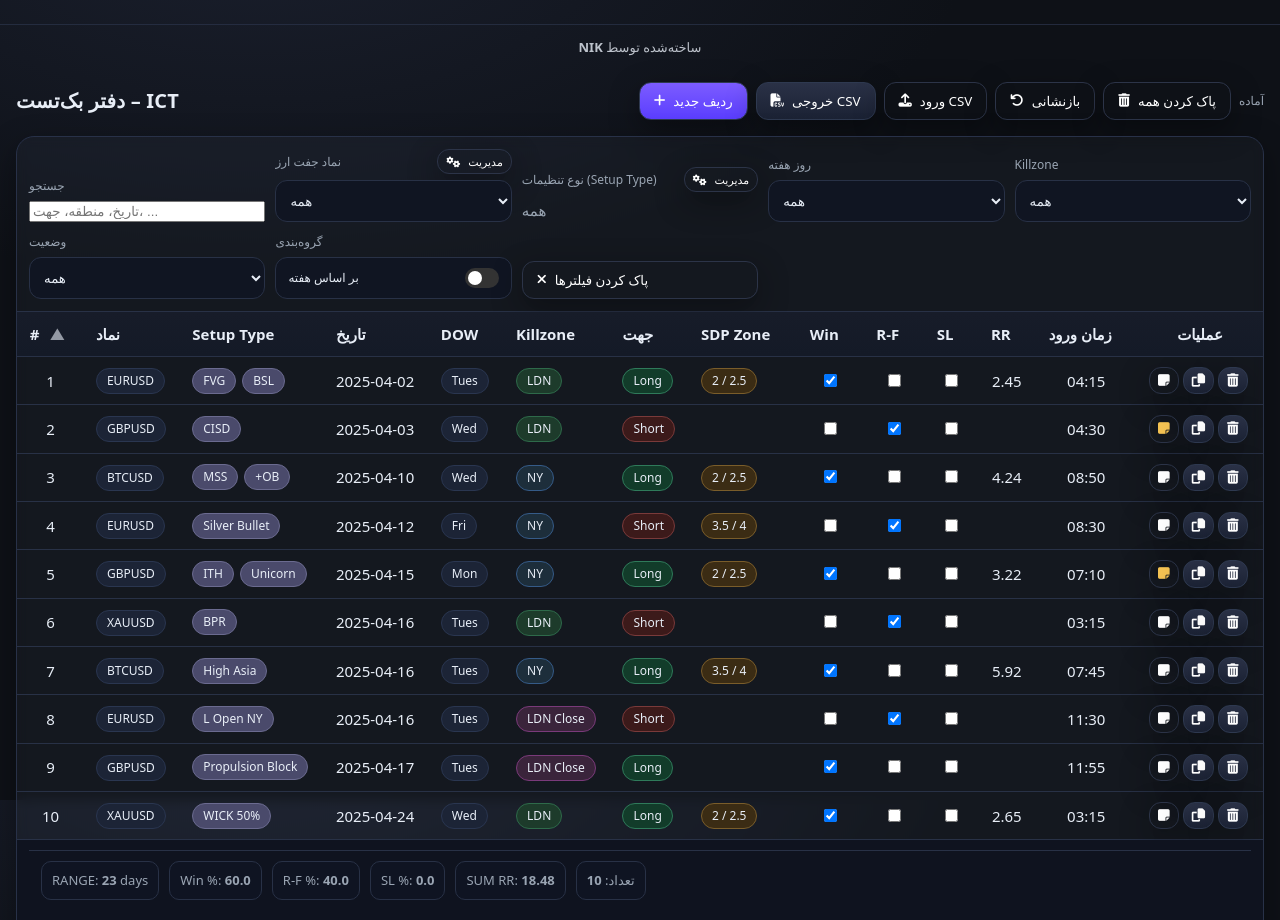
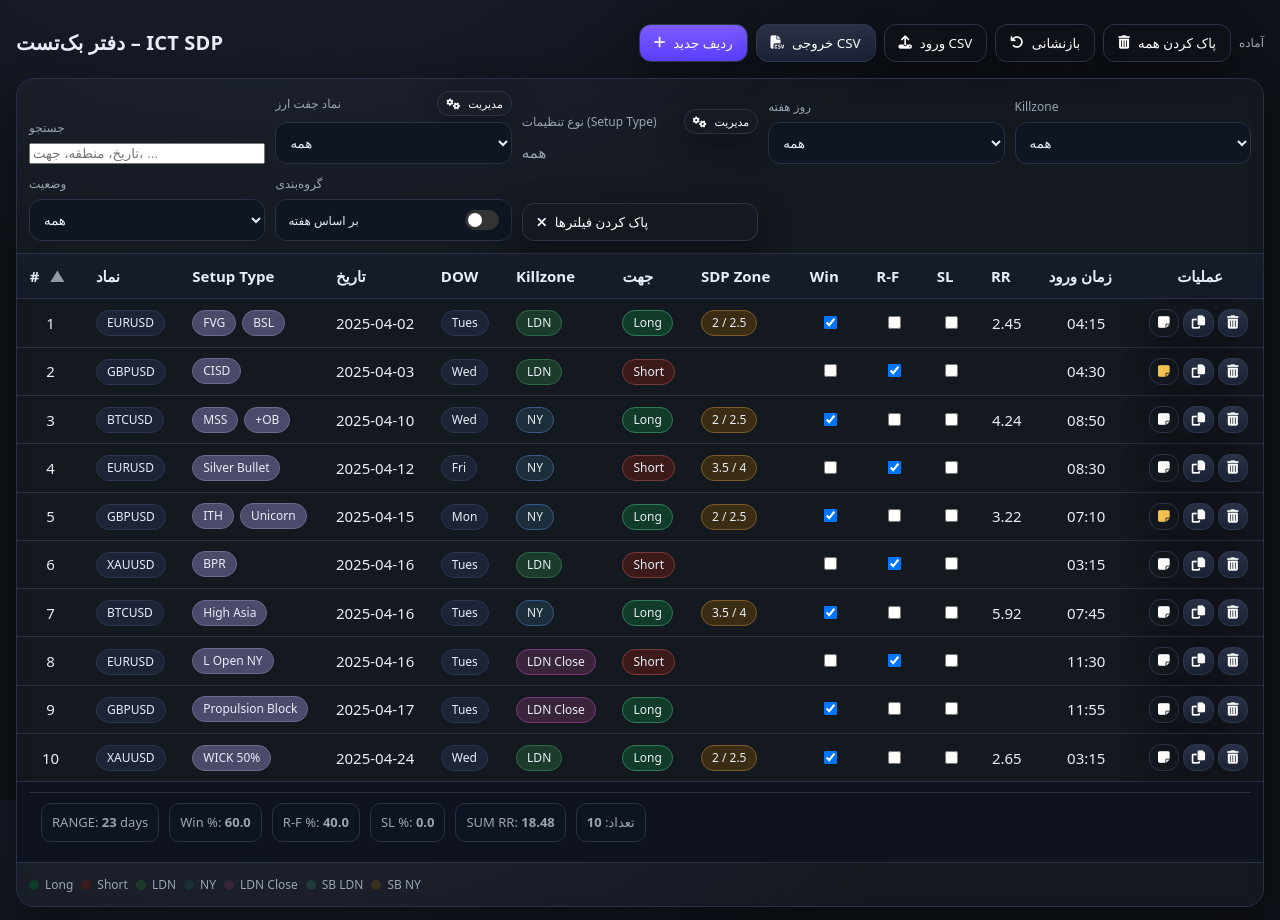
Before and after one commit to molbe7040-hue/ICT-Back-Test, a plain HTML site: page index.html in a window 1280 px wide. Shown: the top 920 px of the page. Drawn offline with nearby package versions, Linux system fonts and the light colour scheme.

Commit message:
Update index.html

```diff
--- a/index.html
+++ b/index.html
@@ -1,23 +1,18 @@
 <!doctype html>
-<footer id=nik-credit class=nik-credit>
-ساخته‌شده توسط <strong>NIK</strong>
-</footer>
-<meta name=author content=NIK>
-<meta name=creator content=NIK>
 <html lang=en dir=ltr>
 <head>
 <meta charset=UTF-8>
 <meta name=viewport content="width=device-width,initial-scale=1">
-<title>ICT SDP Back‑Test – Web App (Final Version)</title>
+<title>ICT SDP Back‑Test – Web App (Fixed Persistence)</title>
 <link rel=stylesheet href=https://cdnjs.cloudflare.com/ajax/libs/font-awesome/6.4.0/css/all.min.css>
+<link rel=stylesheet href=styles.css>
 <script src=https://cdnjs.cloudflare.com/ajax/libs/PapaParse/5.3.2/papaparse.min.js></script>
 <script src=https://cdn.jsdelivr.net/npm/chart.js></script>
-<link rel=stylesheet href=styles.css>
 </head>
 <body>
 <div class=wrap>
 <header>
-<h1>دفتر بک‌تست – ICT </h1>
+<h1>دفتر بک‌تست – ICT SDP</h1>
 <div class=toolbar>
 <button class="btn acc" id=addRow><i class="fas fa-plus"></i> ردیف جدید</button>
 <button class=btn id=exportCsv><i class="fas fa-file-csv"></i> خروجی CSV</button>
```
